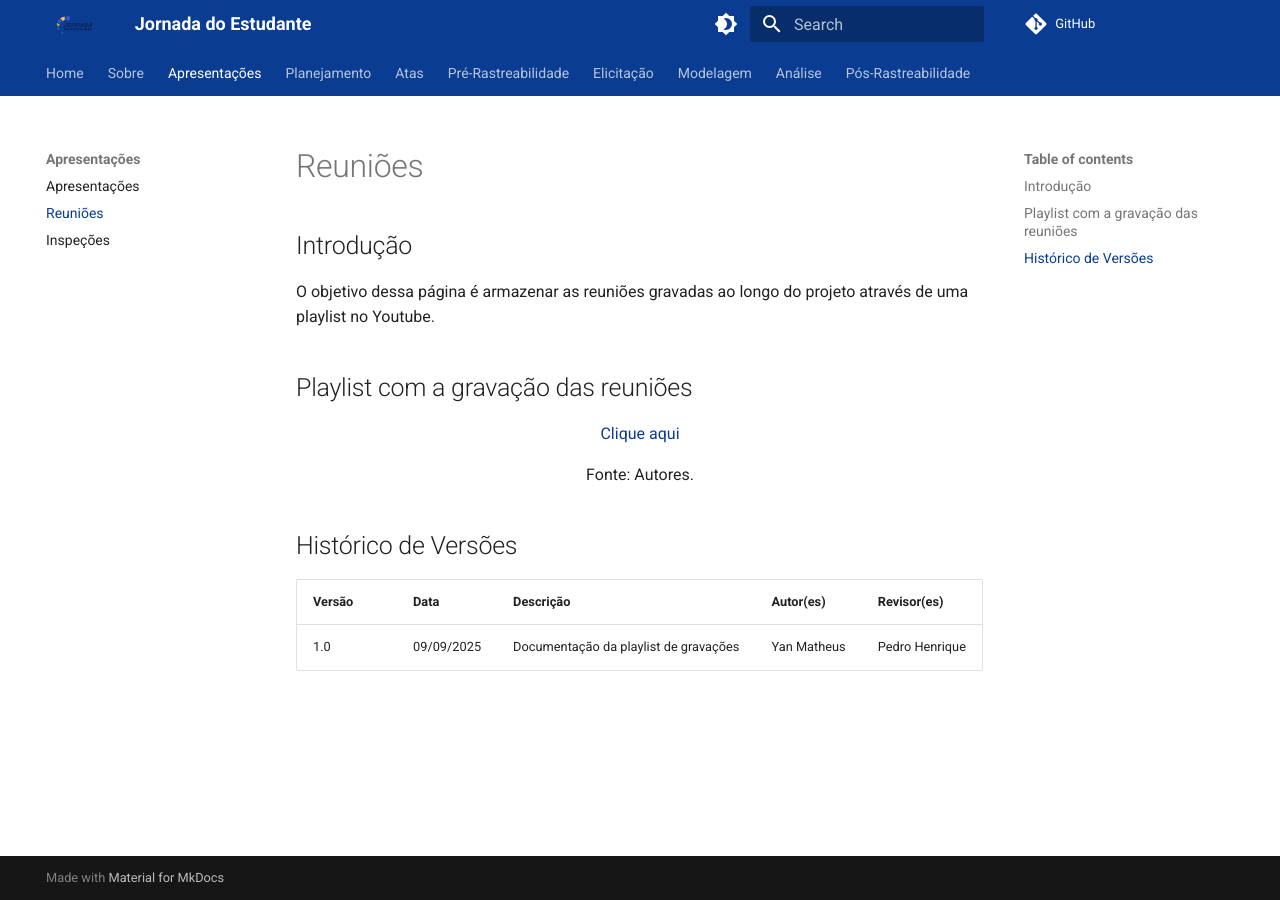
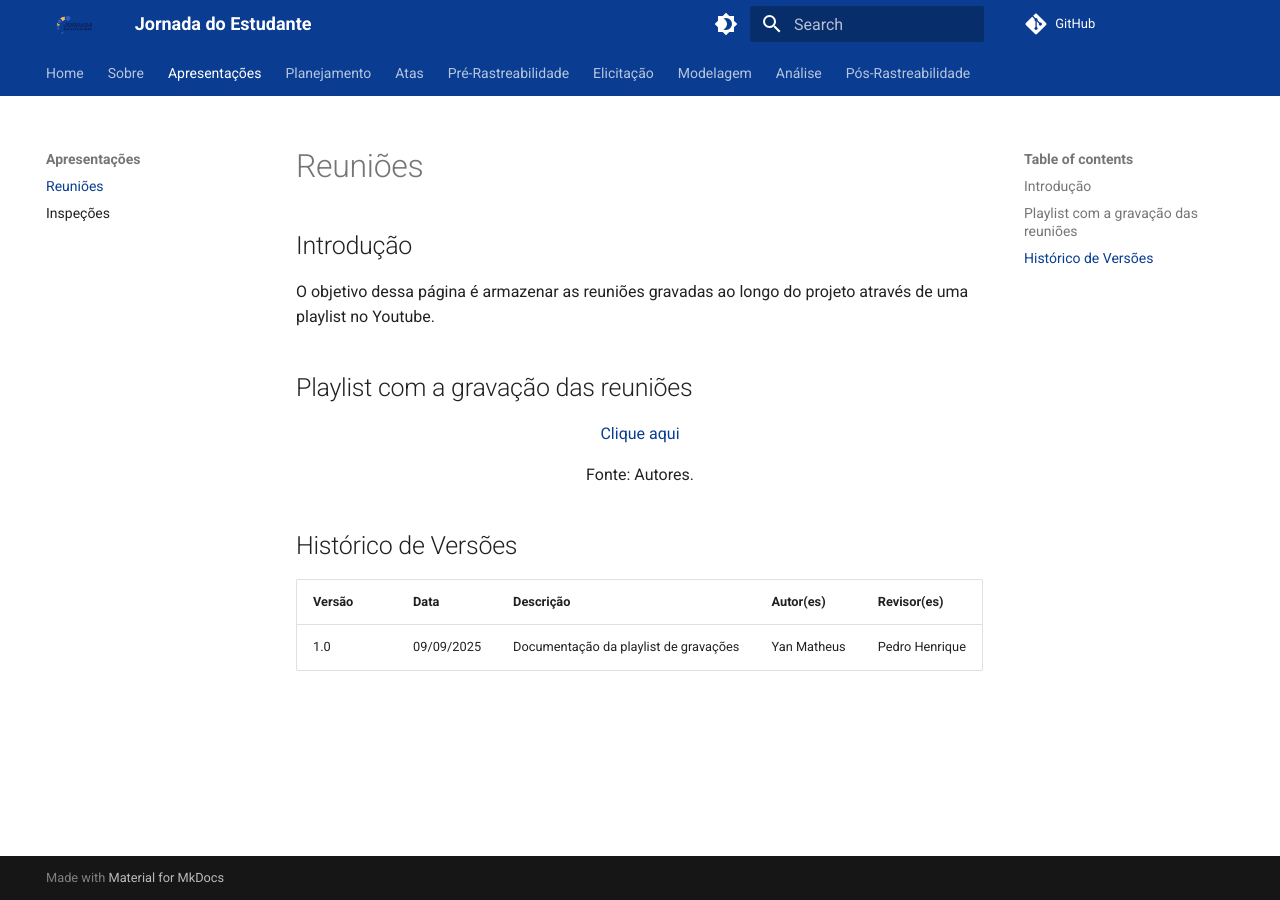
Before and after one commit to Requisitos-de-Software/2025.2-Grupo05, an MkDocs documentation site: the page built from docs/Apresentações/Reunioes.md, in a window 1280 px wide. Built offline with MkDocs 1.6.1 and Material for MkDocs 9.7.7, drawn with Linux system fonts in a browser that asks for light colours; comment, search, counter and statistics services are not loaded.

Commit message:
Apagando o arquivo de apresentação

```diff
--- a/mkdocs.yml
+++ b/mkdocs.yml
@@ -36,7 +36,6 @@ nav:
     - Home: index.md
     - Sobre: Sobre/Sobre.md
     - Apresentações: # AVISO: Verifique se este arquivo existe em 'docs/'
-      - Apresentações: Apresentações/Apresentações.md
       - Reuniões: Apresentações/Reunioes.md
       - Inspeções: Apresentações/Inspecoes.md
     - Planejamento:
```
